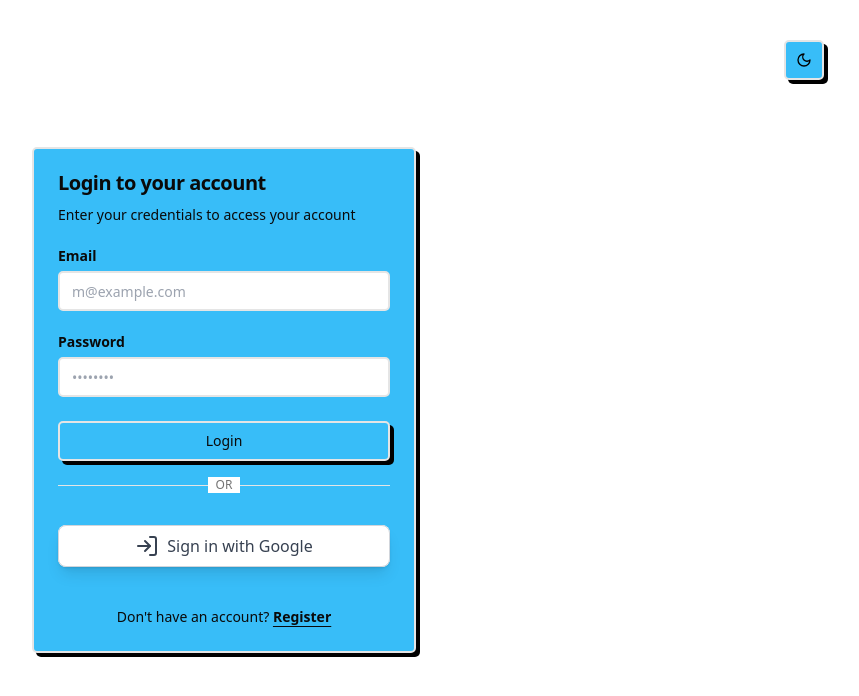
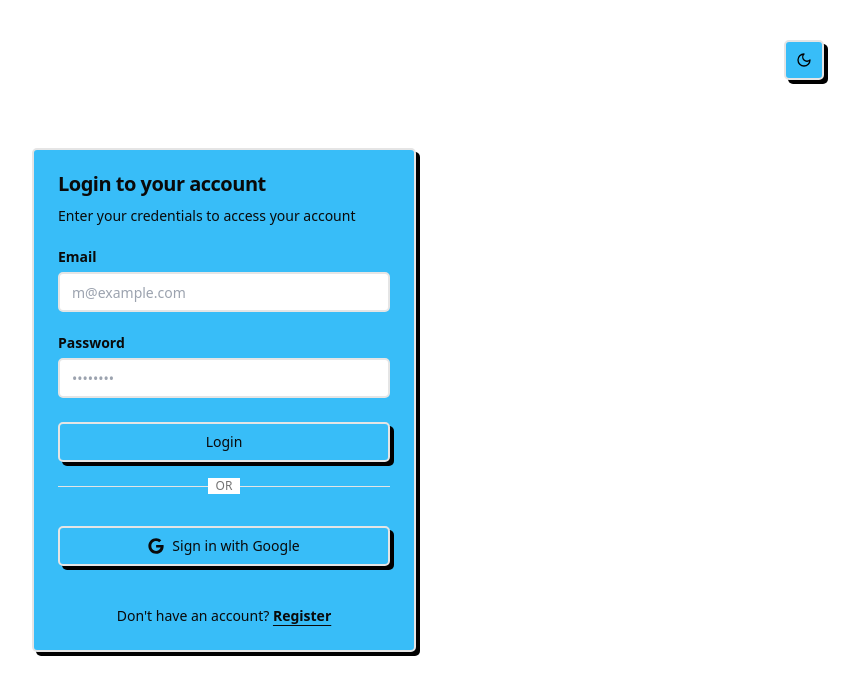
Before and after one commit to afnanhussain2002/read-podcast, a Next.js app: page /login in a window 1280 px wide. Shown: the top 696 px of the page, without its empty margins (416-1275 px from the left). Built offline with nearby package versions, Linux system fonts and the light colour scheme.

Commit message:
add some dark mode on google sign button

```diff
--- a/components/GoogleSign.tsx
+++ b/components/GoogleSign.tsx
@@ -2,8 +2,9 @@
 
 import { useState } from "react";
 import { signIn } from "next-auth/react";
-import { LogIn } from "lucide-react";
 import { toast } from "sonner";
+import { Button } from "./ui/button";
+import { FaGoogle } from "react-icons/fa";
 
 
 export default function GoogleSignIn() {
@@ -34,17 +35,18 @@ export default function GoogleSignIn() {
   return (
     <div className="flex flex-col items-center justify-center w-full">
 
-      <div className="bg-white rounded-lg shadow-lg w-full mt-4">
-        <button
+      <div className=" rounded-lg w-full mt-4">
+        <Button
+        variant={"default"}
           onClick={handleGoogleSignIn}
           disabled={isLoading}
-          className="w-full flex items-center justify-center gap-2 bg-white text-gray-700 border border-gray-300 py-2 px-4 rounded-lg shadow-sm hover:bg-gray-100 transition-all disabled:opacity-50"
+          className="w-full dark:bg-darkBg"
         >
-          <LogIn className="text-2xl" />
+          <FaGoogle className="text-2xl" />
           <span className="font-medium">
             {isLoading ? "Signing in..." : "Sign in with Google"}
           </span>
-        </button>
+        </Button>
       </div>
     </div>
   );
```
